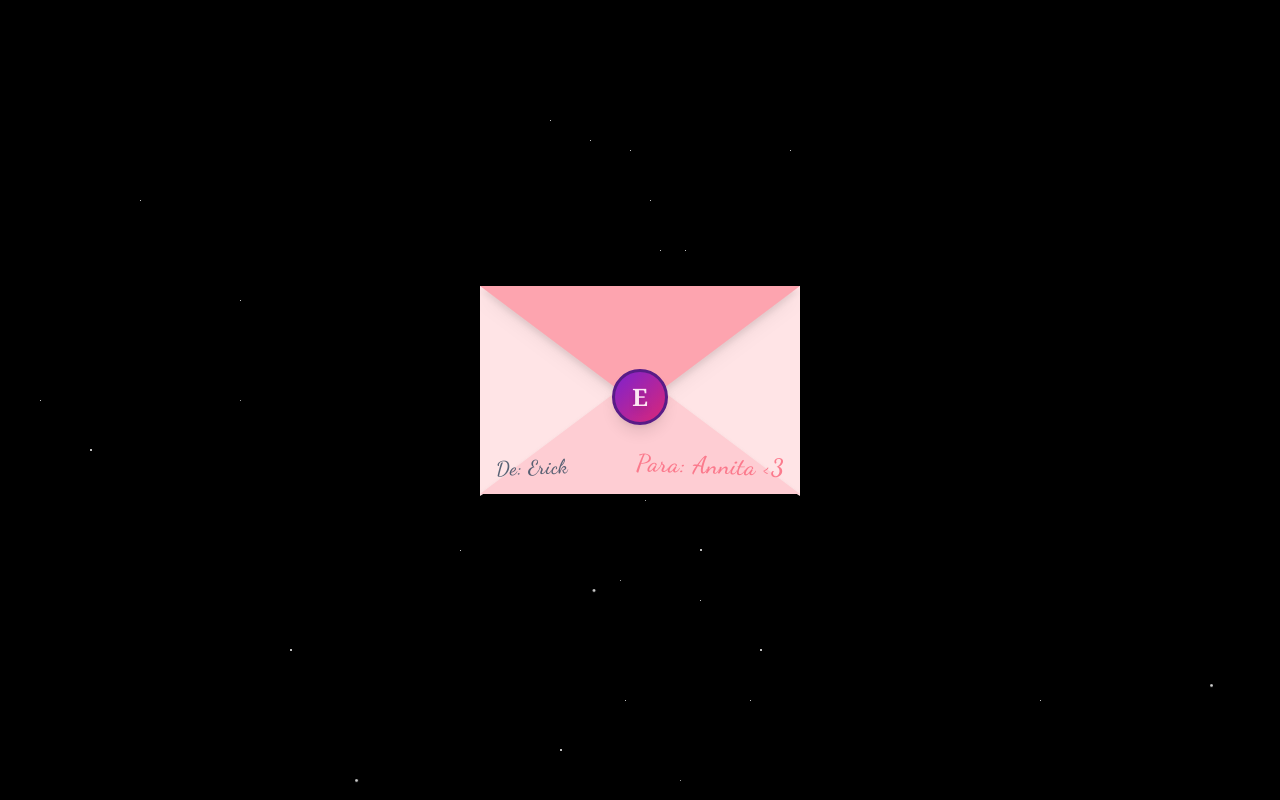
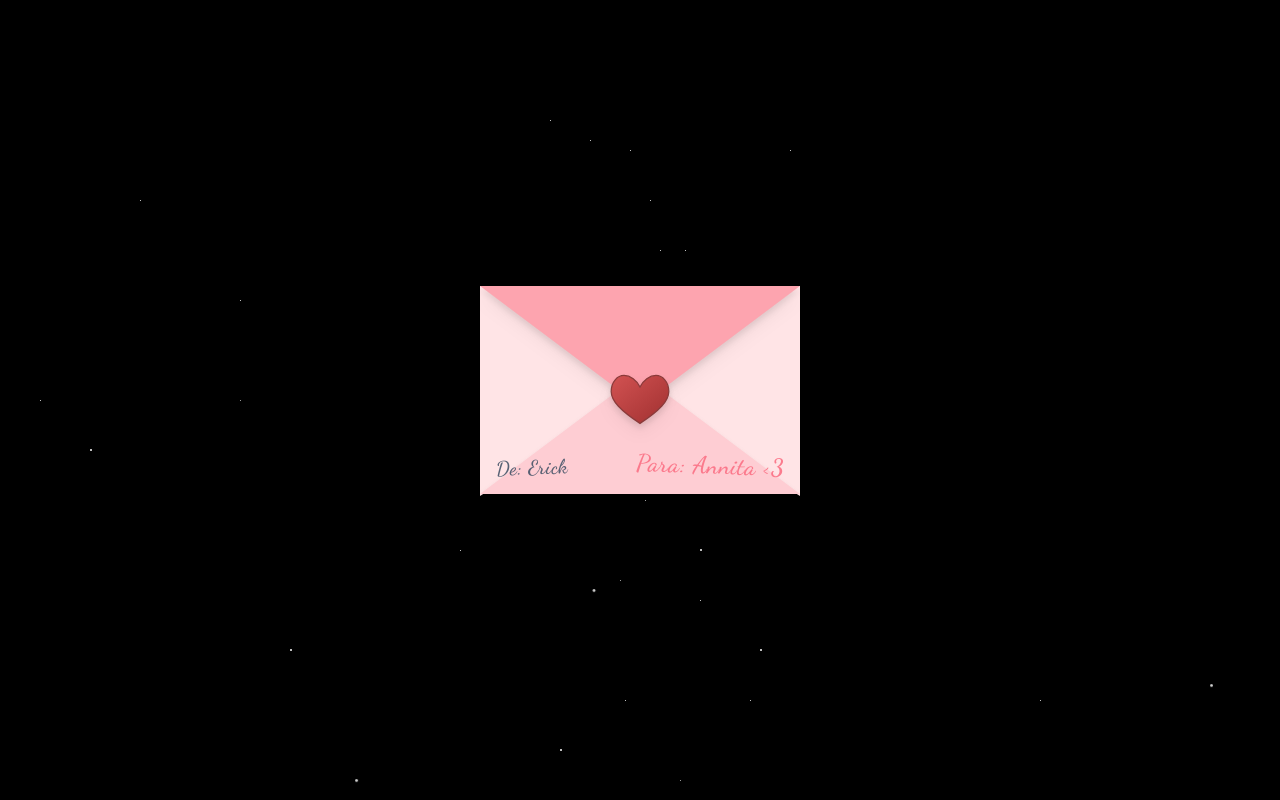
Before and after one commit to ErickBeLike/14th-letter-a, an Angular app: page / in a window 1280 px wide. Built offline with nearby package versions, Linux system fonts and the light colour scheme.

Commit message:
Cosito 16

```diff
--- a/src/app/components/envelope/envelope.component.html
+++ b/src/app/components/envelope/envelope.component.html
@@ -57,11 +57,20 @@
                     [class.z-0]="isOpening()" [class.rotate-x-180]="isOpening()">
                 </div>
 
-                <div class="absolute top-[40%] z-50 w-14 h-14 bg-gradient-to-br from-purple-700 to-pink-600 rounded-full shadow-lg flex items-center justify-center border-[3px] border-purple-900 envelope-seal"
+                <div class="absolute top-[40%] z-50 w-16 h-16 flex items-center justify-center envelope-seal heart-seal"
                     [class.open]="isOpening()" [class.closed]="!isOpening()" [class.opacity-0]="isOpening()"
                     [class.scale-150]="isOpening()">
 
-                    <span class="text-pink-100 font-serif text-2xl font-bold drop-shadow-md">E</span>
+                    <svg class="w-full h-full drop-shadow-lg" viewBox="0 0 100 100" xmlns="http://www.w3.org/2000/svg">
+                        <path d="M50,85 C20,65 5,50 5,35 C5,20 15,10 25,10 C35,10 45,18 50,28 C55,18 65,10 75,10 C85,10 95,20 95,35 C95,50 80,65 50,85 Z"
+                              fill="url(#heartGradient)" stroke="#8B3A3A" stroke-width="2"/>
+                        <defs>
+                            <linearGradient id="heartGradient" x1="0%" y1="0%" x2="100%" y2="100%">
+                                <stop offset="0%" style="stop-color:#D25252;stop-opacity:1" />
+                                <stop offset="100%" style="stop-color:#A03030;stop-opacity:1" />
+                            </linearGradient>
+                        </defs>
+                    </svg>
                 </div>
 
             </div>
```
